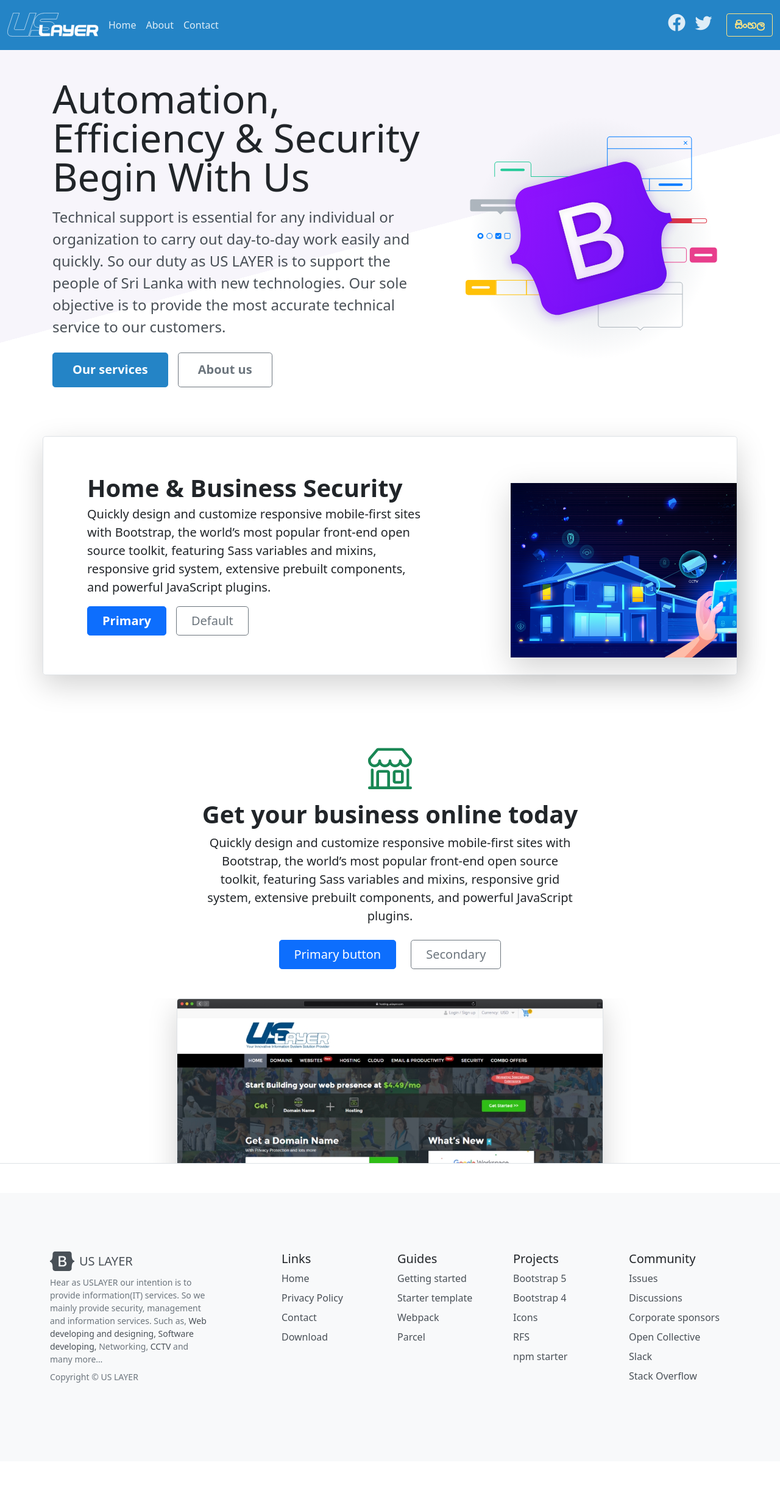
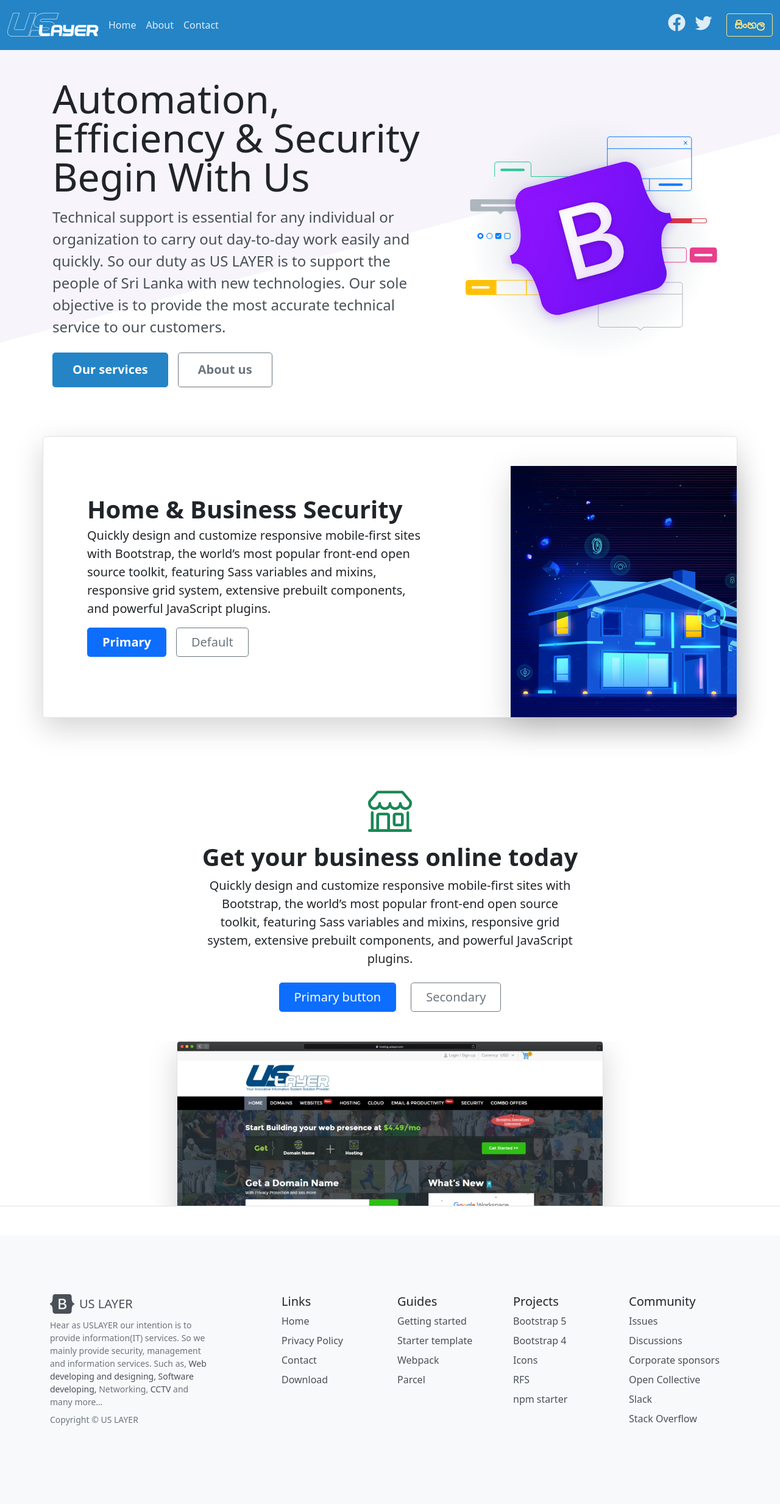
Before and after one commit to uslayer/uslayer.github.io, a Jekyll site: the page built from index.html, in a window 1280 px wide. Shown: the whole page at 61% size. Built offline with Jekyll 4.4.1, drawn with Linux system fonts in a browser that asks for light colours; the list of posts is cut into pages by our own code; before the commit the page ends 2396 px from its top, so only the background shows below that.

Commit message:
Update index.html

```diff
--- a/index.html
+++ b/index.html
@@ -45,7 +45,7 @@
         </div>
       </div>
       <div class="col-lg-4 offset-lg-1 p-0 overflow-hidden shadow-lg">
-          <img class="rounded-lg-3" src="/assets/images/home-and-bussiness-security.svg" alt="CCTV Galle" width="500">
+          <img class="rounded-lg-3" src="/assets/images/home-and-bussiness-security.svg" alt="CCTV Galle" width="720">
       </div>
     </div>
   </div>
```
